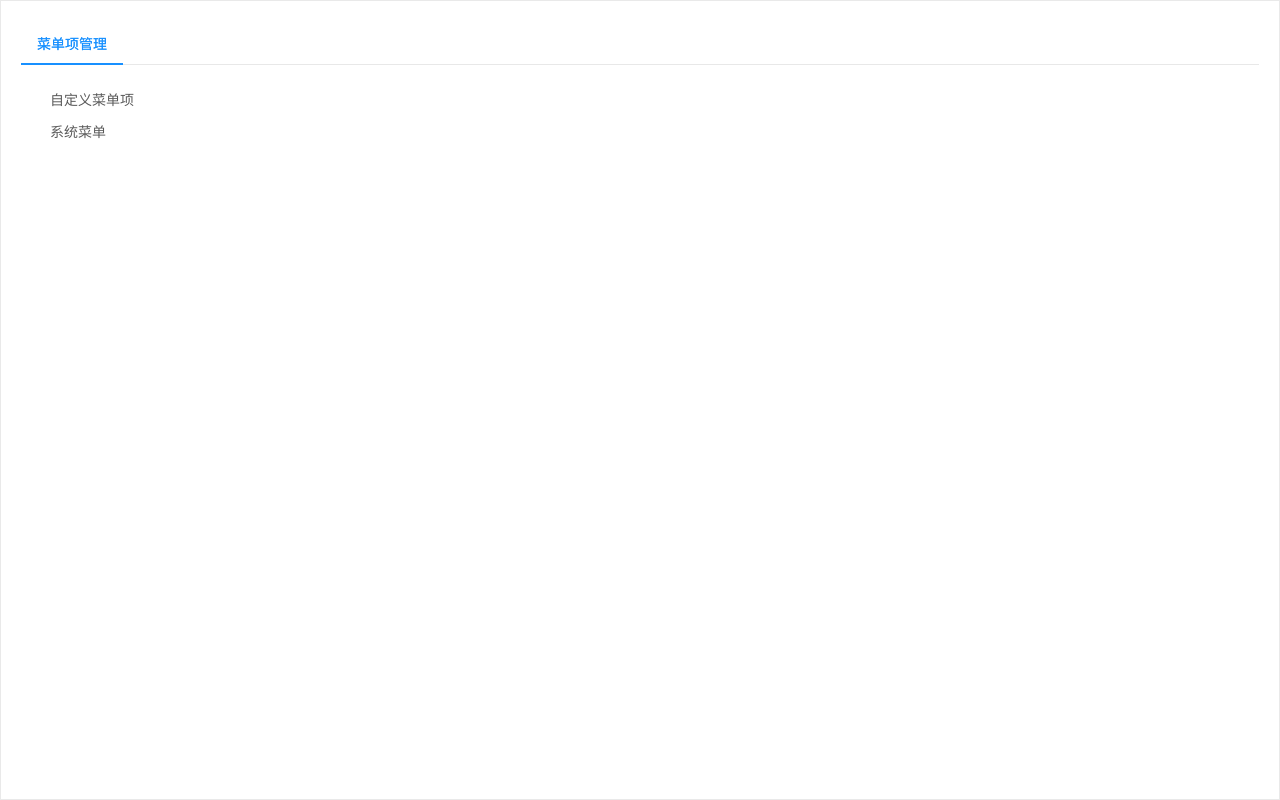
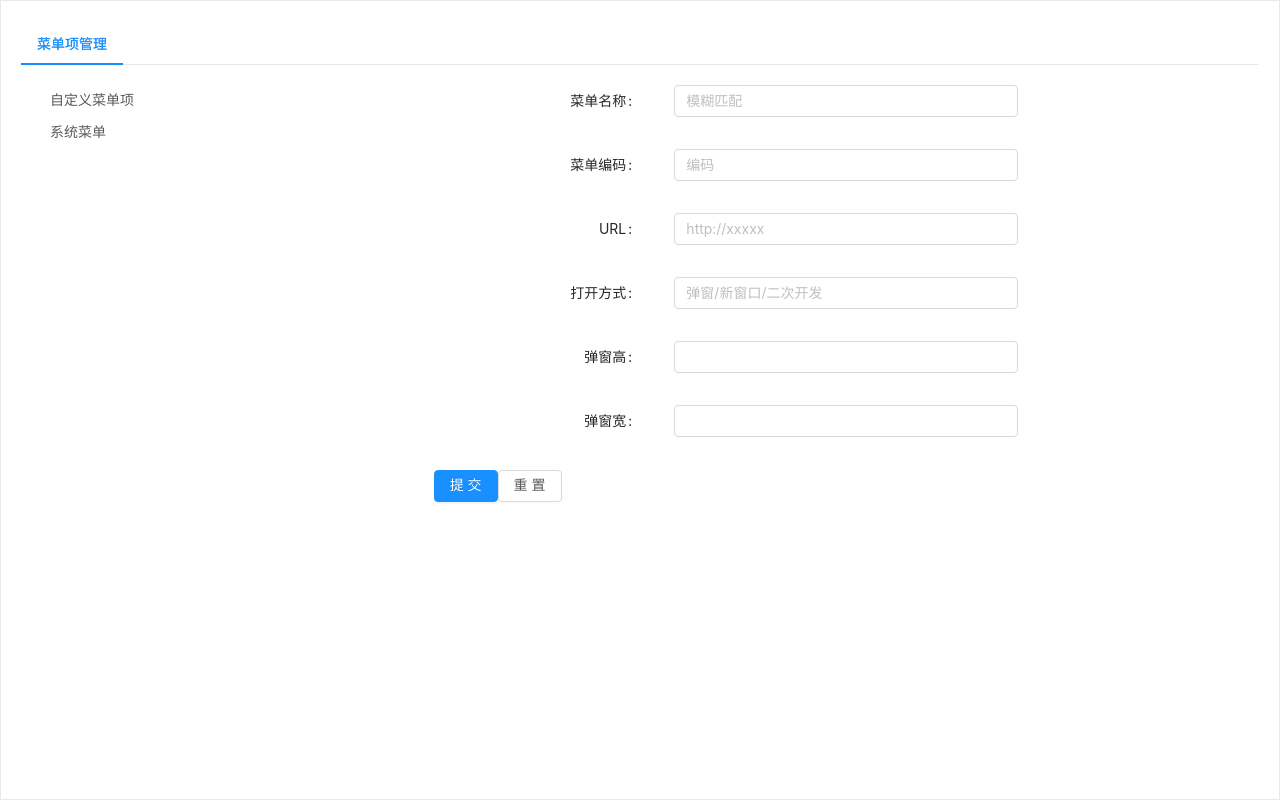
Before and after one commit to LiuGuangYao1997/TOPO-WEB, a Vue app: page /menuItemConfig in a window 1280 px wide. Built offline with nearby package versions, Linux system fonts and the light colour scheme; no server answers.

Commit message:
优化: 菜单项树查询显示 新增: 菜单项表单显示

```diff
--- a/src/components/menuItemConfig.vue
+++ b/src/components/menuItemConfig.vue
@@ -17,13 +17,35 @@ Date: 2019/9/16 14:45
           <!-- 菜单项-树形控件 -->
           <div class="menuItemTree">
             <a-tree
+                    defaultExpandAll
                     :treeData="treeData"
             />
           </div>
         </a-col>
         <a-col :span="16">
-          <a-form>
-            <a-form-item></a-form-item>
+          <a-form :form="menuItemForm" layout="horizontal" @submit="handleSubmit">
+            <a-form-item label="菜单名称" :labelCol="{span: 6}" :wrapperCol="{span: 10, offset: 1}">
+              <a-input placeholder="模糊匹配" v-decorator="['name']" ></a-input>
+            </a-form-item>
+            <a-form-item label="菜单编码" :labelCol="{span: 6}" :wrapperCol="{span: 10, offset: 1}">
+              <a-input placeholder="编码" v-decorator="['code']" ></a-input>
+            </a-form-item>
+            <a-form-item label="URL" :labelCol="{span: 6}" :wrapperCol="{span: 10, offset: 1}">
+              <a-input placeholder="http://xxxxx" v-decorator="['url']" ></a-input>
+            </a-form-item>
+            <a-form-item label="打开方式" :labelCol="{span: 6}" :wrapperCol="{span: 10, offset: 1}">
+              <a-input placeholder="弹窗/新窗口/二次开发" v-decorator="['exeType']" ></a-input>
+            </a-form-item>
+            <a-form-item label="弹窗高" :labelCol="{span: 6}" :wrapperCol="{span: 10, offset: 1}">
+              <a-input v-decorator="['winHeight']" ></a-input>
+            </a-form-item>
+            <a-form-item label="弹窗宽" :labelCol="{span: 6}" :wrapperCol="{span: 10, offset: 1}">
+              <a-input v-decorator="['winWidth']" ></a-input>
+            </a-form-item>
+            <a-form-item>
+              <a-button type="primary" html-type="submit">提交</a-button>
+              <a-button html-type="reset">重置</a-button>
+            </a-form-item>
           </a-form>
         </a-col>
       </a-row>
@@ -50,18 +72,31 @@ Date: 2019/9/16 14:45
             menuItemQueryList({page:1, perpage:100}).then(res => {
                 for (let item of res.data.data.content){
                     let menuItem = {key:item.id, title: item.name};
-                    sysTreeData.push(menuItem);
+                    if (item.type === 'sys'){
+                        sysTreeData.push(menuItem);
+                    }else {
+                        customTreeData.push(menuItem);
+                    }
                 }
             })
         },
         data () {
             return {
                 treeData,
+                menuItemForm: this.$form.createForm(this),
             }
         },
         methods: {
             onSelect (selectedKeys, info) {
                 this.selectedKeys = selectedKeys
+            },
+            handleSubmit(e){
+                e.preventDefault();
+                this.form.validateFields((err, values) => {
+                    if (!err) {
+                        console.log('Received values of form: ', values);
+                    }
+                });
             },
         },
     }
```
